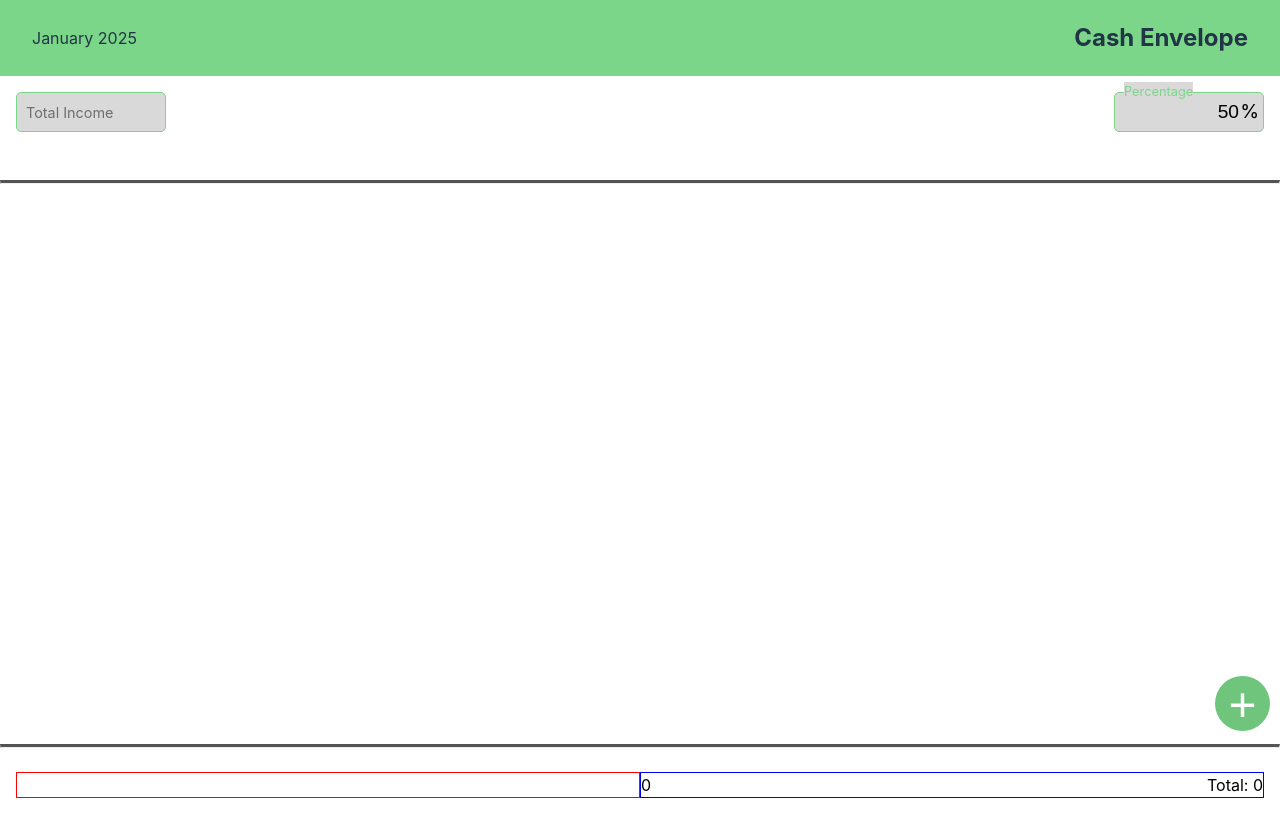
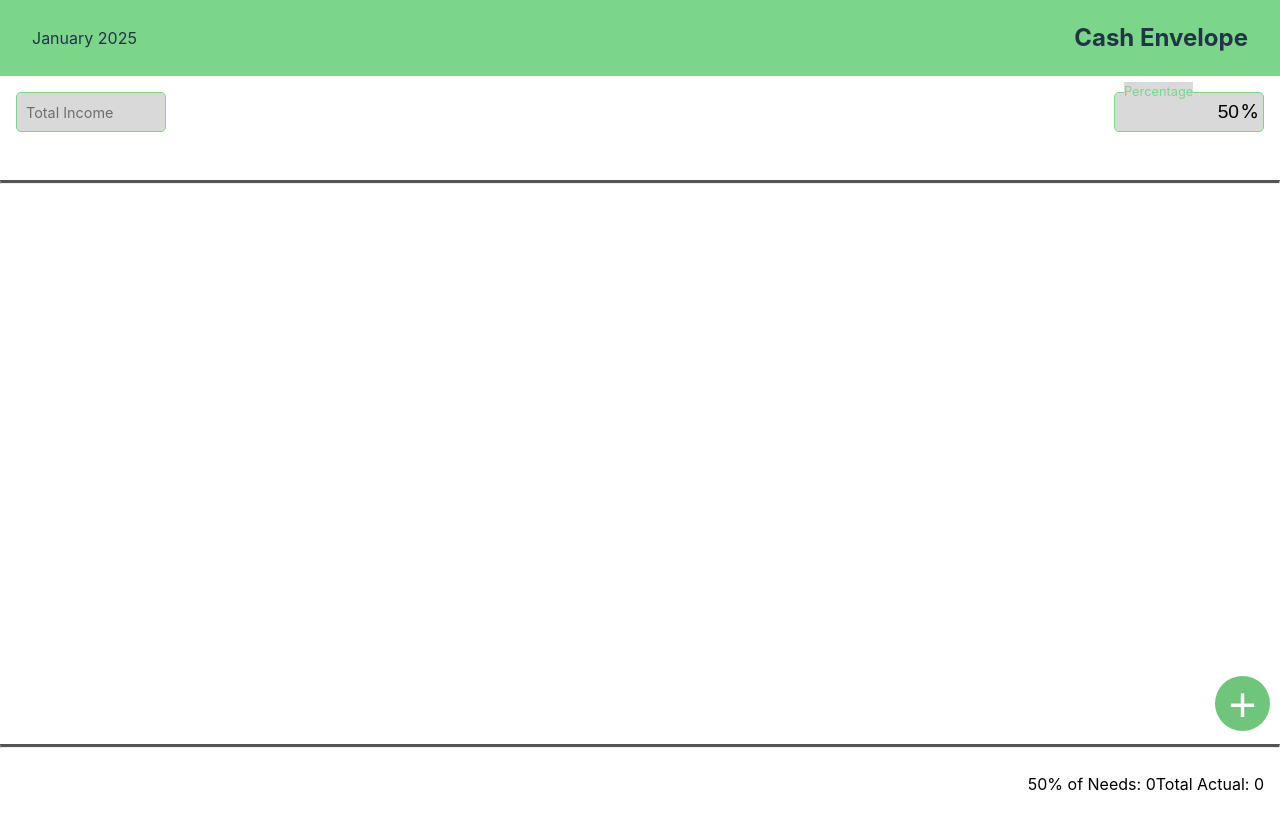
Before and after one commit to emscawas/cash-envelope, a React (Vite) app: page / in a window 1280 px wide. Built offline with nearby package versions, Linux system fonts and the light colour scheme.

Commit message:
make the whole need list a button for editing and updated the infos on the footer

```diff
--- a/src/components/body/body.css
+++ b/src/components/body/body.css
@@ -87,6 +87,10 @@
     color: black;
 }
 
+.over-budget {
+    color: red;
+}
+
 .lists-tracker {
     height: 68vh;
 }
@@ -101,15 +105,13 @@
     display: flex;
     justify-content: space-between;
     width: 50%;
-    border: 1px solid red;
 }
 
 .total-texts {
     display: flex;
     flex-wrap: wrap;
-    justify-content: space-between;
+    justify-content: flex-end;
     width: 50%;
-    border: 1px solid blue;
 }
 
 .total-needs {
--- a/src/components/body/body.tsx
+++ b/src/components/body/body.tsx
@@ -28,10 +28,15 @@ function BudgetPlanner() {
     const totalIncome = Number(income.replace(/,/g, ""));
     const needsPercentageValue =
       Number(needsPercentage.replace(/%/g, "")) / 100;
-    return Math.round(totalIncome * needsPercentageValue * 100) / 100;
+    const totalCalculatedValue = Math.round(totalIncome * needsPercentageValue * 100) / 100;
+    return totalCalculatedValue.toLocaleString();
   };
 
   const handleTotalActualChange = (total: number) => {
+    const totalNeed = calculateTotalNeeds().replace(/,/g, "");
+    if (total > Number(totalNeed)) {
+      document.querySelector(".needs-total-budget")?.classList.add("over-budget");
+    }
     setTotalActual(total);
   };
 
@@ -73,8 +78,8 @@ function BudgetPlanner() {
       <div className="footer">
         <div className="dl-buttons"></div>
         <div className="total-texts">
-          <span className="total-needs">{calculateTotalNeeds()}</span>
-          <span className="needs-total-budget">Total: {totalActual.toLocaleString()}</span>
+          <span className="total-needs">{needsPercentage}% of Needs: {calculateTotalNeeds()}</span>
+          <span className="needs-total-budget">Total Actual: {totalActual.toLocaleString()}</span>
         </div>
       </div>
     </div>
--- a/src/components/body/lists/needs.css
+++ b/src/components/body/lists/needs.css
@@ -219,6 +219,7 @@
 /* needs list part */
 
 .needs-item {
+  all: unset;
   color: black;
   display: flex;
   justify-content: space-between;
@@ -226,6 +227,8 @@
   align-items: center;
   padding: 1rem 0.5rem;
   border-bottom: 1px solid #7cd689;
+  height: 50;
+  position: inherit;
 }
 
 .list-left {
--- a/src/components/body/lists/needs.tsx
+++ b/src/components/body/lists/needs.tsx
@@ -8,7 +8,9 @@ interface NeedItem {
   description: string;
 }
 
-function NeedsLists({ onTotalActualChange }: Readonly<{ onTotalActualChange: (total: number) => void }>) {
+function NeedsLists({
+  onTotalActualChange,
+}: Readonly<{ onTotalActualChange: (total: number) => void }>) {
   const [isModalOpen, setIsModalOpen] = useState(false);
   const [budgetValue, setBudgetValue] = useState("");
   const [actualValue, setActualValue] = useState("");
@@ -23,17 +25,23 @@ function NeedsLists({ onTotalActualChange }: Readonly<{ onTotalActualChange: (to
     if (isEditMode && currentIndex !== null) {
       const item = needsList[currentIndex];
       if (nameRef.current) nameRef.current.value = item.name;
-      if (descriptionRef.current) descriptionRef.current.value = item.description;
+      if (descriptionRef.current)
+        descriptionRef.current.value = item.description;
     }
     calculateTotalActual(needsList);
   }, [isEditMode, currentIndex, needsList]);
 
   const handleFormSubmit = () => {
-    const name = nameRef.current?.value ?? '';
-    const description = descriptionRef.current?.value ?? '';
+    const name = nameRef.current?.value ?? "";
+    const description = descriptionRef.current?.value ?? "";
 
     if (budgetValue && actualValue && name) {
-      const newItem = { budget: budgetValue, actual: actualValue, name, description };
+      const newItem = {
+        budget: budgetValue,
+        actual: actualValue,
+        name,
+        description,
+      };
       if (isEditMode && currentIndex !== null) {
         const updatedList = [...needsList];
         updatedList[currentIndex] = newItem;
@@ -41,13 +49,13 @@ function NeedsLists({ onTotalActualChange }: Readonly<{ onTotalActualChange: (to
       } else {
         setNeedsList([...needsList, newItem]);
       }
-      setBudgetValue('');
-      setActualValue('');
+      setBudgetValue("");
+      setActualValue("");
       setIsModalOpen(false);
       setIsEditMode(false);
       setCurrentIndex(null);
     } else {
-      alert('Please fill in required fields.');
+      alert("Please fill in required fields.");
     }
   };
 
@@ -76,22 +84,25 @@ function NeedsLists({ onTotalActualChange }: Readonly<{ onTotalActualChange: (to
   };
 
   const handleAddClick = () => {
-    if (nameRef.current) nameRef.current.value = '';
-    if (descriptionRef.current) descriptionRef.current.value = '';
+    if (nameRef.current) nameRef.current.value = "";
+    if (descriptionRef.current) descriptionRef.current.value = "";
     setIsModalOpen(true);
   };
 
   const handleCloseModal = () => {
-    setBudgetValue('');
-    setActualValue('');
-    if (nameRef.current) nameRef.current.value = '';
-    if (descriptionRef.current) descriptionRef.current.value = '';
+    setBudgetValue("");
+    setActualValue("");
+    if (nameRef.current) nameRef.current.value = "";
+    if (descriptionRef.current) descriptionRef.current.value = "";
     setIsModalOpen(false);
     setIsEditMode(false);
   };
 
   const calculateTotalActual = (list: NeedItem[]) => {
-    const total = list.reduce((sum, item) => sum + Number(item.actual.replace(/,/g, '')), 0);
+    const total = list.reduce(
+      (sum, item) => sum + Number(item.actual.replace(/,/g, "")),
+      0
+    );
     onTotalActualChange(total);
   };
 
@@ -110,20 +121,22 @@ function NeedsLists({ onTotalActualChange }: Readonly<{ onTotalActualChange: (to
               <button
                 className="close-button"
                 onClick={handleCloseModal}
-                aria-label="Close"
-              >
+                aria-label="Close">
                 &times;
               </button>
               <div className="modal-content-container">
-                <h2 className="modal-content-title">{isEditMode ? 'Edit Need' : 'Need Info'}</h2>
+                <h2 className="modal-content-title">
+                  {isEditMode ? "Edit Need" : "Need Info"}
+                </h2>
                 <div className="modal-content-details">
                   <div className="modal-content-left">
                     <div className="need-container">
                       <input
-                      type="text"
-                      placeholder=""
-                      className="need-name-text"
-                      ref={nameRef} />
+                        type="text"
+                        placeholder=""
+                        className="need-name-text"
+                        ref={nameRef}
+                      />
                       <span className="need-name-label">Name</span>
                     </div>
                     <div className="description-container">
@@ -134,7 +147,9 @@ function NeedsLists({ onTotalActualChange }: Readonly<{ onTotalActualChange: (to
                         rows={4}
                         ref={descriptionRef}
                       />
-                      <span className="need-description-label">Description</span>
+                      <span className="need-description-label">
+                        Description
+                      </span>
                     </div>
                   </div>
                   <div className="modal-content-right">
@@ -163,7 +178,7 @@ function NeedsLists({ onTotalActualChange }: Readonly<{ onTotalActualChange: (to
                     <div className="submit-button-container">
                       <input
                         type="button"
-                        value={isEditMode ? 'EDIT' : 'ADD'}
+                        value={isEditMode ? "EDIT" : "ADD"}
                         onClick={handleFormSubmit}
                         className="add-needs-list"
                       />
@@ -177,7 +192,11 @@ function NeedsLists({ onTotalActualChange }: Readonly<{ onTotalActualChange: (to
       </div>
       <div className="needs-lists">
         {needsList.map((item, index) => (
-          <div key={`${item.name}-${index}`} className="needs-item">
+          <button
+            key={`${item.name}-${index}`}
+            className="needs-item"
+            onClick={() => handleEditClick(index)}
+            tabIndex={0}>
             <div className="list-left">
               <span>Name: {item.name}</span>
               <span>Description: {item.description}</span>
@@ -186,8 +205,7 @@ function NeedsLists({ onTotalActualChange }: Readonly<{ onTotalActualChange: (to
               <span>Budget: {item.budget}</span>
               <span>Actual: {item.actual}</span>
             </div>
-            <button onClick={() => handleEditClick(index)}>Edit</button>
-          </div>
+          </button>
         ))}
       </div>
     </div>
```
